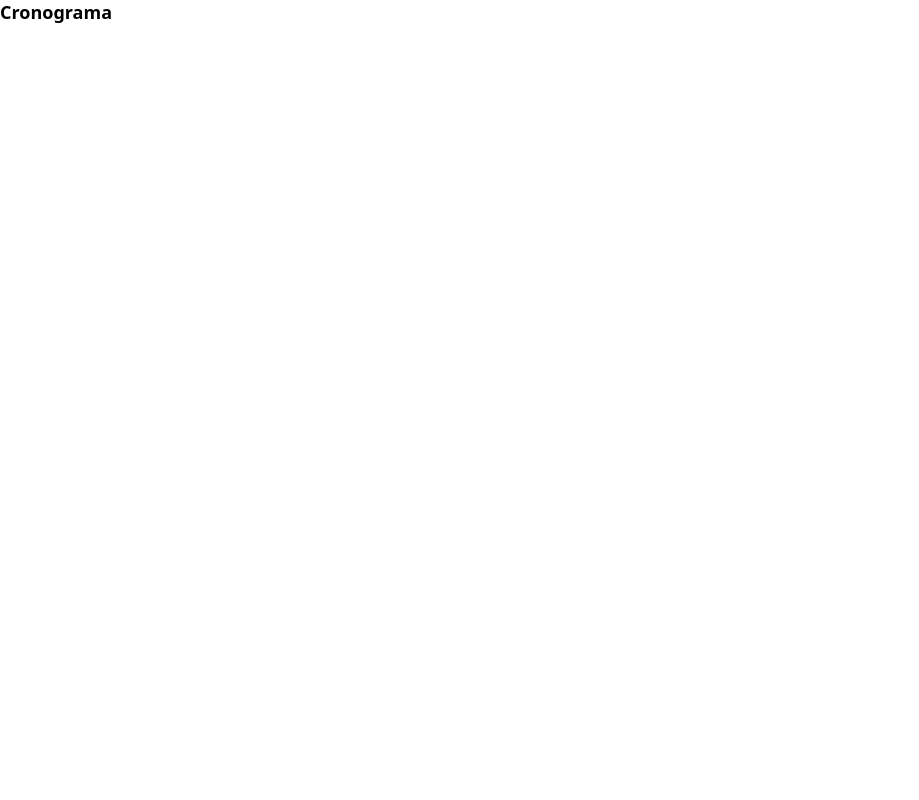
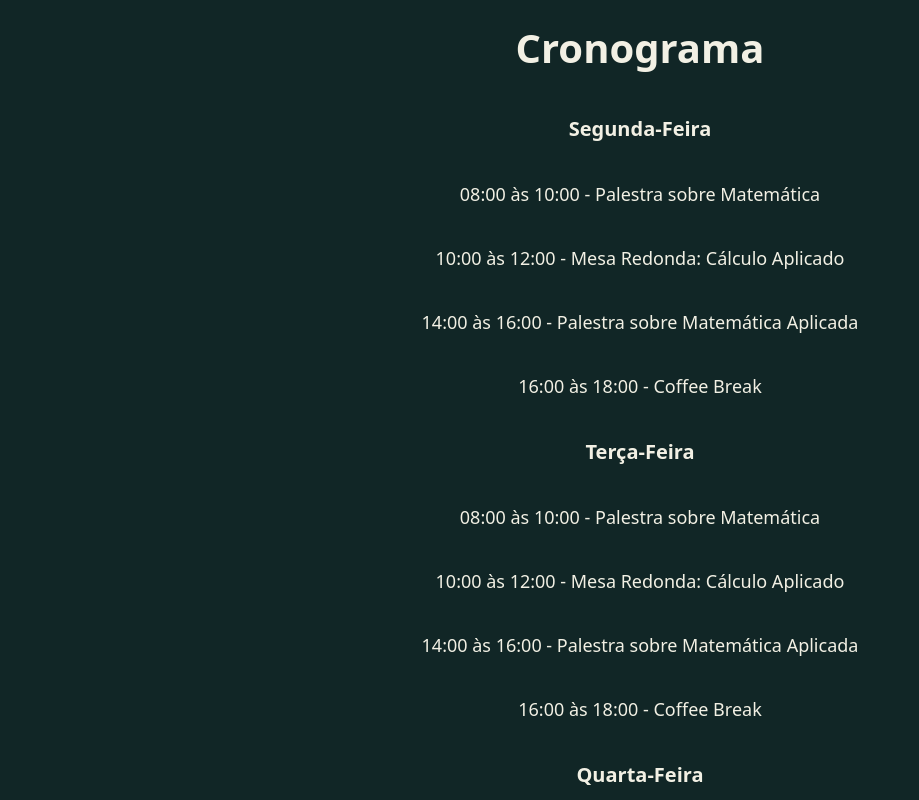
Before and after one commit to Lip3Bazinga/evento_dcm_mat, a Next.js app in the folder frontend/: page /pages/evento/cronograma in a window 1280 px wide. Shown: the top 800 px of the page, without its empty margins (0-919 px from the left). Built offline with nearby package versions, Linux system fonts and the light colour scheme.

Commit message:
feat: add schedule tab

```diff
--- a/frontend/src/app/pages/evento/cronograma/page.tsx
+++ b/frontend/src/app/pages/evento/cronograma/page.tsx
@@ -1,10 +1,44 @@
 import { Suspense } from "react"
 import Loading from "../../../loading"
+import styles from "./styles.module.sass"
 
 const cronograma = () => {
   return(
     <Suspense fallback={<Loading />}>
-      <h1>Cronograma</h1>
+      <div className={styles.container}>
+        <h1>Cronograma</h1>
+
+        <h2>Segunda-Feira</h2>
+        <p>08:00 às 10:00  -  Palestra sobre Matemática</p>
+        <p>10:00 às 12:00  -  Mesa Redonda: Cálculo Aplicado</p>
+        <p>14:00 às 16:00  -  Palestra sobre Matemática Aplicada</p>
+        <p>16:00 às 18:00  -  Coffee Break</p>
+
+        <h2>Terça-Feira</h2>
+        <p>08:00 às 10:00  -  Palestra sobre Matemática</p>
+        <p>10:00 às 12:00  -  Mesa Redonda: Cálculo Aplicado</p>
+        <p>14:00 às 16:00  -  Palestra sobre Matemática Aplicada</p>
+        <p>16:00 às 18:00  -  Coffee Break</p>
+
+        <h2>Quarta-Feira</h2>
+        <p>08:00 às 10:00  -  Palestra sobre Matemática</p>
+        <p>10:00 às 12:00  -  Mesa Redonda: Cálculo Aplicado</p>
+        <p>14:00 às 16:00  -  Palestra sobre Matemática Aplicada</p>
+        <p>16:00 às 18:00  -  Coffee Break</p>
+
+        <h2>Quinta-Feira</h2>
+        <p>08:00 às 10:00  -  Palestra sobre Matemática</p>
+        <p>10:00 às 12:00  -  Mesa Redonda: Cálculo Aplicado</p>
+        <p>14:00 às 16:00  -  Palestra sobre Matemática Aplicada</p>
+        <p>16:00 às 18:00  -  Coffee Break</p>
+
+        <h2>Sexta-Feira</h2>
+        <p>08:00 às 10:00  -  Palestra sobre Matemática</p>
+        <p>10:00 às 12:00  -  Mesa Redonda: Cálculo Aplicado</p>
+        <p>14:00 às 16:00  -  Palestra sobre Matemática Aplicada</p>
+        <p>16:00 às 18:00  -  Coffee Break</p>
+
+      </div>
     </Suspense>
   )
 }
--- /dev/null
+++ b/frontend/src/app/pages/evento/cronograma/styles.module.sass
@@ -0,0 +1,20 @@
+.container
+  width: 100vw
+  height: 100%
+  text-align: center
+  background: var(--black)
+  overflow-y: auto
+
+  h1
+    color: var(--white)
+    font-size: 4rem
+    padding: 2rem
+
+  h2
+    color: var(--white)
+    font-size: 2rem
+    padding: 2rem
+
+  p
+    color: var(--white)
+    padding: 2rem
```
